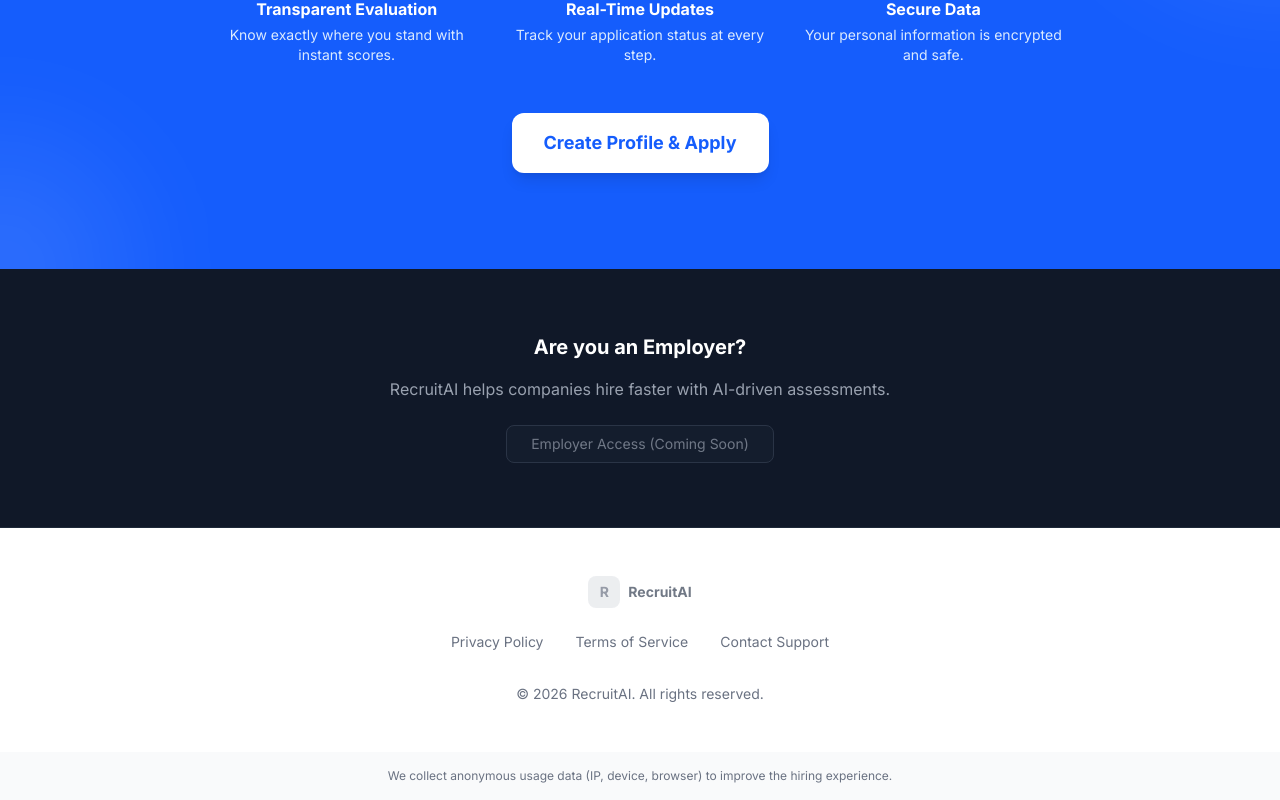
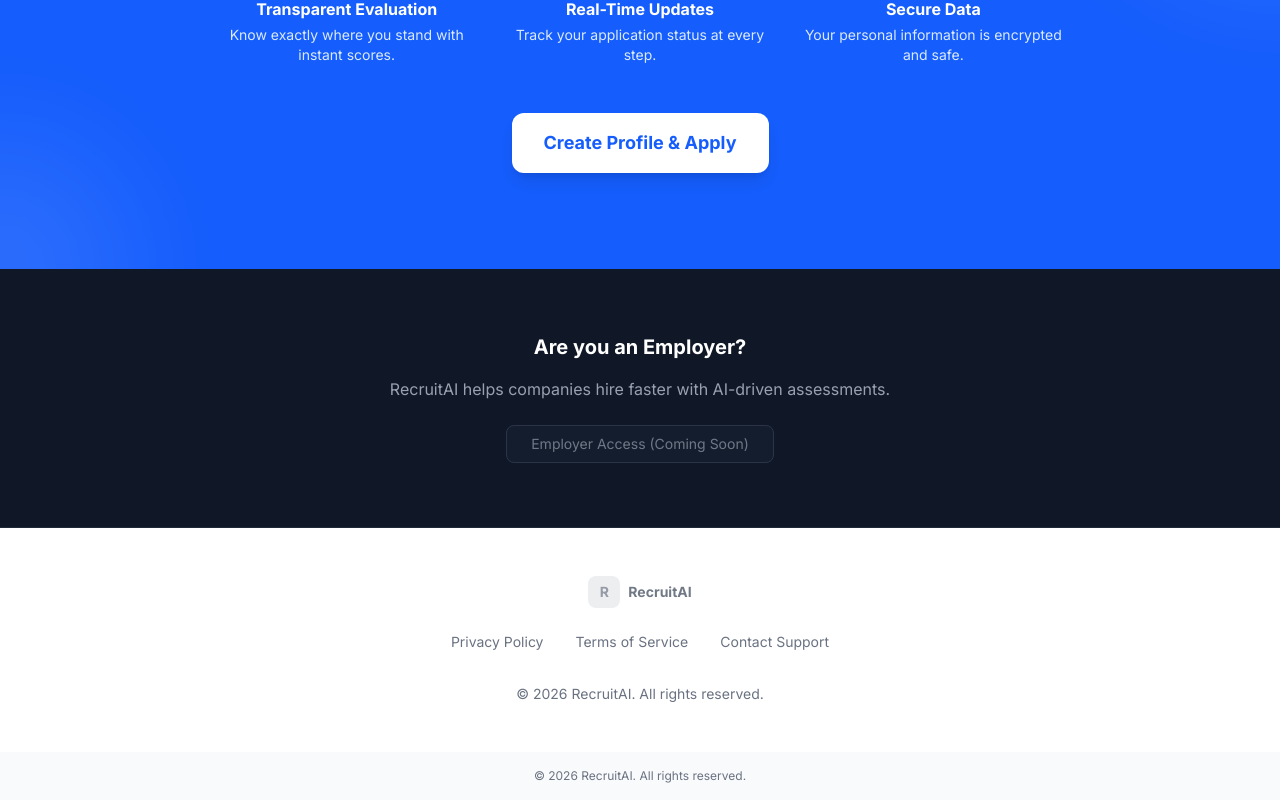
Before and after one commit to saivarshithnaidu/RecruitAI-ATS, a Next.js app: page / in a window 1280 px wide. Shown: the part 2552-3352 px from the top of the page. Built offline with nearby package versions, Linux system fonts and the light colour scheme; no server answers.

Commit message:
Replace usage data footer with copyright notice

```diff
--- a/app/layout.tsx
+++ b/app/layout.tsx
@@ -22,7 +22,7 @@
           {children}
         </Providers>
         <footer className="py-4 text-center text-xs text-gray-500 bg-gray-50 mt-auto">
-          We collect anonymous usage data (IP, device, browser) to improve the hiring experience.
+          &copy; {new Date().getFullYear()} RecruitAI. All rights reserved.
         </footer>
       </body>
     </html>
```
